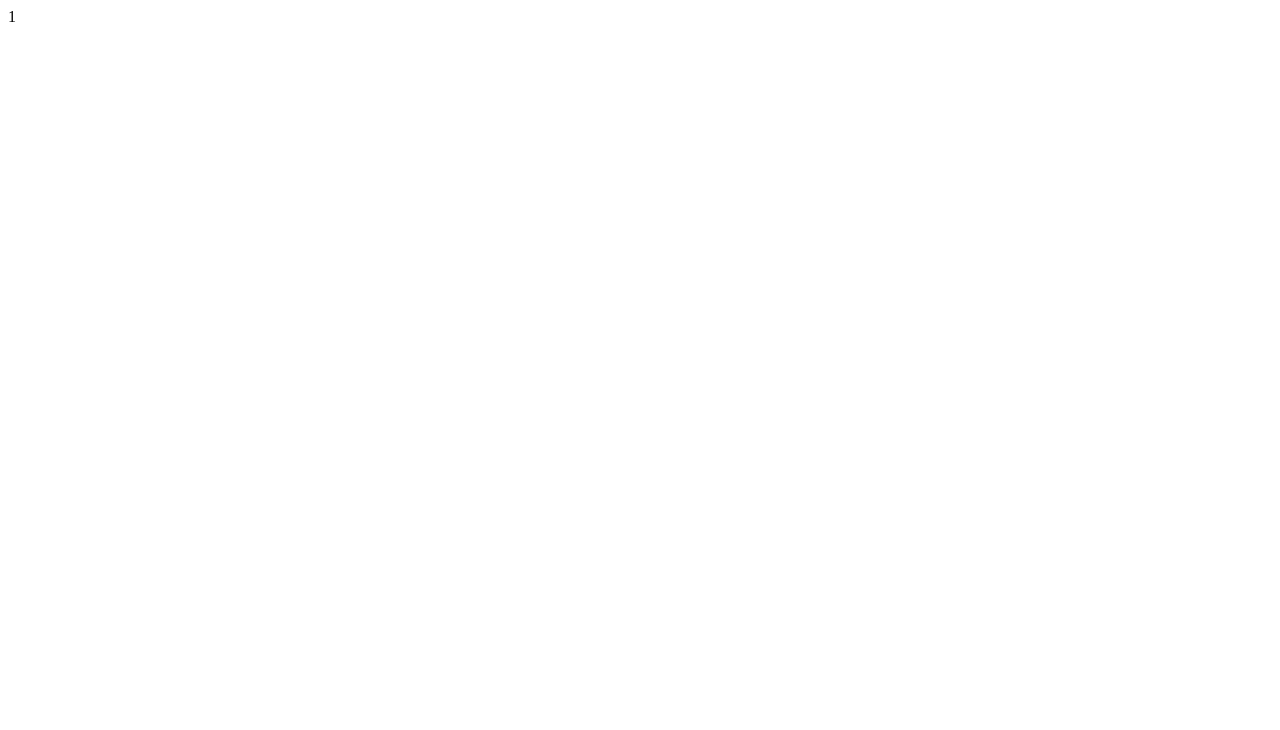
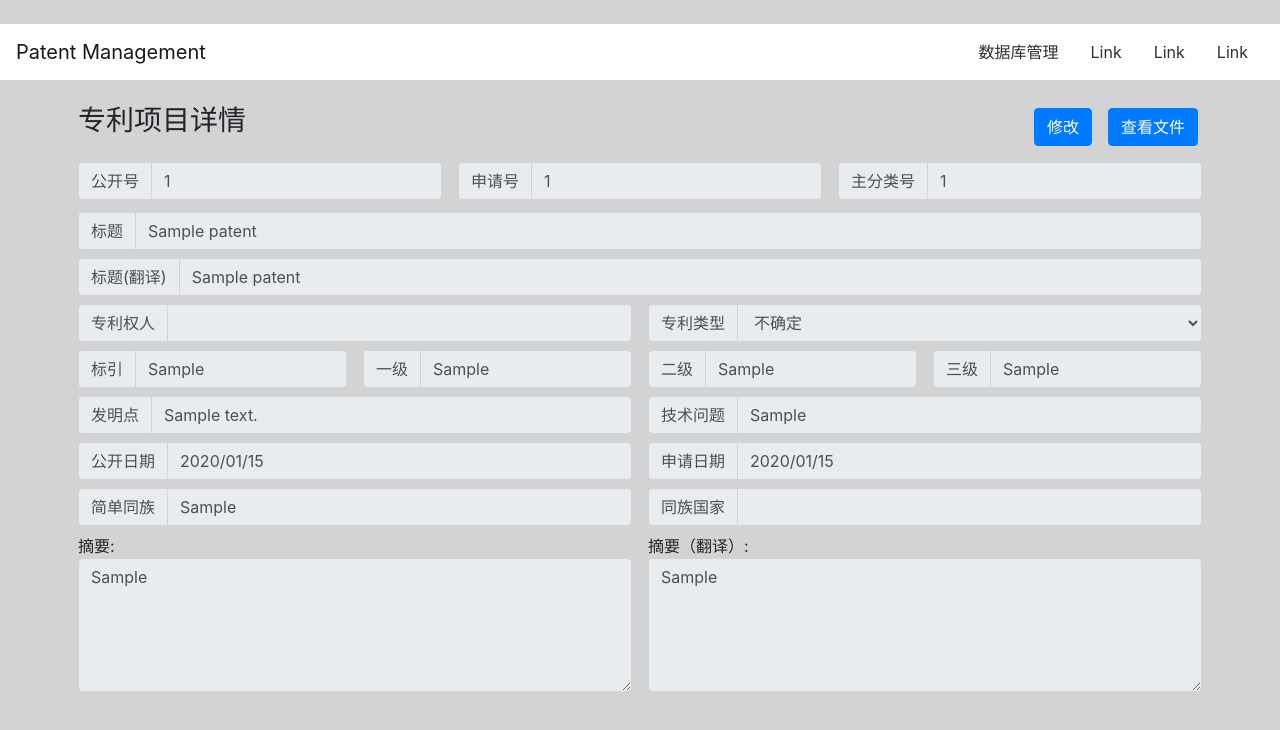
Before and after one commit to zypangpang/patent_management_system, a Django app: page /detail/?pub_id=1 in a window 1280 px wide. Before the commit the part shown is almost empty. Shown: the top 730 px of the page. Run offline with Django 3.2, Linux system fonts and the light colour scheme; tables that the repository leaves empty hold one stand-in row (values such as "Sample post"); some libraries are stand-ins or nearby versions.

Commit message:
add show detail page and change data

```diff
--- /dev/null
+++ b/main/static/main/js/detail.js
@@ -0,0 +1,9 @@
+$(function () {
+    $('#change_btn').click(function () {
+        $('input[name!="pub_id"]').removeAttr('readonly');
+        $('textarea').removeAttr('readonly');
+        $('select').removeAttr('disabled');
+        $('#submit_btn').removeAttr('hidden');
+    });
+
+});
--- /dev/null
+++ b/main/templates/main/detail.html
@@ -0,0 +1,277 @@
+<!DOCTYPE html>
+<html lang="en">
+<head>
+    <title>Bootstrap Example</title>
+    <meta charset="utf-8">
+    <meta name="viewport" content="width=device-width, initial-scale=1">
+
+    <script src="https://ajax.googleapis.com/ajax/libs/jquery/3.3.1/jquery.min.js"></script>
+  <script src="https://cdnjs.cloudflare.com/ajax/libs/popper.js/1.14.3/umd/popper.min.js"></script>
+    <link rel="stylesheet" href="https://use.fontawesome.com/releases/v5.1.0/css/all.css" integrity="sha384-lKuwvrZot6UHsBSfcMvOkWwlCMgc0TaWr+30HWe3a4ltaBwTZhyTEggF5tJv8tbt" crossorigin="anonymous">
+
+    {% load static %}
+    <link type="text/css" href="{% static "main/css/bootstrap.min.css"%}" rel="stylesheet">
+    {% load static %}
+    <script src="{% static "main/js/bootstrap.min.js" %}"></script>
+    {% load static %}
+    <script src="{% static "main/js/detail.js" %}"></script>
+    {% load static %}
+    <link type="text/css" rel="stylesheet" href="{% static "main/css/index.css" %}">
+</head>
+<body>
+<nav class="navbar navbar-expand-md bg-white navbar-light my-4 px-3 py-0">
+    <!-- Brand -->
+    <a class="navbar-brand" href="#">Patent Management</a>
+
+    <!-- Toggler/collapsibe Button -->
+    <button class="navbar-toggler" type="button" data-toggle="collapse" data-target="#collapsibleNavbar">
+        <span class="navbar-toggler-icon"></span>
+    </button>
+
+    <!-- Navbar links -->
+    <div class="collapse navbar-collapse" id="collapsibleNavbar">
+        <ul class="navbar-nav ml-auto">
+            <li class="nav-item dropdown">
+                <a class="nav-link p-3 " href="" data-toggle="dropdown">
+                    数据库管理
+                </a>
+                <div class="dropdown-menu border-0 rounded-0 m-0 py-0 ">
+                    <a class="dropdown-item px-3 py-2" href="/import/">
+                        导入
+                    </a>
+                    <a class="dropdown-item px-3 py-2" href="/add/">
+                        新增
+                    </a>
+                    <a class="dropdown-item px-3 py-2" href="/">
+                        查询
+                    </a>
+                </div>
+            </li>
+            <li class="nav-item">
+                <a class="nav-link p-3" href="#">Link</a>
+            </li>
+            <li class="nav-item">
+                <a class="nav-link p-3" href="#">Link</a>
+            </li>
+            <li class="nav-item">
+                <a class="nav-link p-3" href="#">Link</a>
+            </li>
+        </ul>
+    </div>
+</nav>
+<div class="container">
+    <div class="row">
+        <div class="col-sm-10 px-0 m-0">
+            <h3 class="mx-2 p-0">专利项目详情</h3>
+        </div>
+        <div class="col-sm-2 p-1 m-0 d-flex justify-content-end">
+            <button id="change_btn" type="button" class="btn btn-primary mx-2">修改</button>
+            <a href="{% url 'view_file' item.pub_id %}" id="view_file_btn" role="button" class="btn btn-primary mx-2">查看文件</a>
+        </div>
+    </div>
+
+    <!--<p>Three equal width columns! Try to add a new div with class="col" inside the row class - this will create four equal-width columns.</p>-->
+    <form action="" method="post" enctype="multipart/form-data">
+        {% csrf_token %}
+        <div class="row my-2">
+            <div class="col-md px-1 m-1">
+                <div class="input-group m-0">
+                    <div class="input-group-prepend">
+                        <span class="input-group-text">公开号</span>
+                    </div>
+                    <input id="pub_id_input" readonly name="pub_id" required type="text" class="form-control" value="{{  item.pub_id }}">
+                </div>
+            </div>
+            <div class="col-md px-1 m-1" >
+                <div class="input-group m-0">
+                    <div class="input-group-prepend">
+                        <span class="input-group-text">申请号</span>
+                    </div>
+                    <input name="application_id" required type="text" class="form-control"  readonly value="{{  item.application_id }}">
+                </div>
+            </div>
+            <div class="col-md px-1 m-1" >
+                <div class="input-group m-0">
+                    <div class="input-group-prepend">
+                        <span class="input-group-text">主分类号</span>
+                    </div>
+                    <input name="cat_id" required type="text" class="form-control"  readonly value="{{ item.cat_id }}">
+                </div>
+            </div>
+        </div>
+
+        <div class="row my-2">
+            <div class="col px-2">
+                <div class="input-group">
+                    <div class="input-group-prepend">
+                        <span class="input-group-text">标题</span>
+                    </div>
+                    <input name="title" required type="text" class="form-control" readonly value="{{ item.title }}">
+                </div>
+            </div>
+        </div>
+
+        <div class="row my-2">
+            <div class="col px-2">
+                <div class="input-group">
+                    <div class="input-group-prepend">
+                        <span class="input-group-text">标题(翻译)</span>
+                    </div>
+                    <input name="title_cn" required type="text" class="form-control" readonly value="{{ item.title_cn }}">
+                </div>
+            </div>
+        </div>
+
+        <div class="row my-2>">
+            <div class="col px-2" >
+                <div class="input-group m-0">
+                    <div class="input-group-prepend">
+                        <span class="input-group-text">专利权人</span>
+                    </div>
+                    <input name="applicants" required type="text" class="form-control" readonly value="{{ applicant_str }}">
+                </div>
+            </div>
+
+            <div class="col px-2" >
+                <div class="input-group">
+                    <div class="input-group-prepend">
+                        <span class="input-group-text">专利类型</span>
+                    </div>
+                    <select class="form-control" name="patent_type" disabled>
+                        {% for type in patent_types %}
+                            {% if type == item.patent_type %}
+                                <option value="{{ type }}" selected>{{ type }}</option>
+                            {% else %}
+                                <option value="{{ type }}">{{ type }}</option>
+                            {% endif %}
+                        {% endfor %}
+                    </select>
+                </div>
+            </div>
+
+        </div>
+
+        <div class="row my-2">
+            <div class="col px-2" >
+                <div class="input-group m-0">
+                    <div class="input-group-prepend">
+                        <span class="input-group-text">标引</span>
+                    </div>
+                    <input name="index" required type="text" class="form-control" readonly value="{{ item.index }}">
+                </div>
+            </div>
+            <div class="col px-2">
+                <div class="input-group m-0">
+                    <div class="input-group-prepend">
+                        <span class="input-group-text">一级</span>
+                    </div>
+                    <input name="branch1" required type="text" class="form-control" readonly value="{{ item.branch1 }}">
+                </div>
+            </div>
+            <div class="col px-2" >
+                <div class="input-group m-0">
+                    <div class="input-group-prepend">
+                        <span class="input-group-text">二级</span>
+                    </div>
+                    <input name="branch2" required type="text" class="form-control" readonly value="{{ item.branch2 }}">
+                </div>
+            </div>
+            <div class="col px-2" >
+                <div class="input-group m-0">
+                    <div class="input-group-prepend">
+                        <span class="input-group-text">三级</span>
+                    </div>
+                    <input name="branch3" required type="text" class="form-control" readonly value="{{ item.branch3 }}">
+                </div>
+            </div>
+        </div>
+
+        <div class="row my-2">
+            <div class="col px-2">
+                <div class="input-group m-0">
+                    <div class="input-group-prepend">
+                        <span class="input-group-text">发明点</span>
+                    </div>
+                    <input name="invent_desc" required type="text" class="form-control" readonly value="{{ item.invent_desc }}">
+                </div>
+            </div>
+            <div class="col px-2" >
+                <div class="input-group m-0">
+                    <div class="input-group-prepend">
+                        <span class="input-group-text">技术问题</span>
+                    </div>
+                    <input name="tech_prob" required type="text" class="form-control" readonly value="{{ item.tech_prob }}">
+                </div>
+            </div>
+        </div>
+
+
+        <div class="row my-2">
+            <div class="col px-2">
+                <div class="input-group m-0">
+                    <div class="input-group-prepend">
+                        <span class="input-group-text">公开日期</span>
+                    </div>
+                    <input name="pub_date" required type="text" class="form-control"
+                           readonly value="{{ item.pub_date|date:'Y/m/d' }}" pattern="\d{4}/\d{2}/\d{2}">
+                </div>
+            </div>
+            <div class="col px-2" >
+                <div class="input-group m-0">
+                    <div class="input-group-prepend">
+                        <span class="input-group-text">申请日期</span>
+                    </div>
+                    <input name="application_date" required type="text" class="form-control"
+                    readonly value="{{ item.application_date|date:'Y/m/d' }}" pattern="\d{4}/\d{2}/\d{2}">
+                </div>
+            </div>
+
+        </div>
+        <div class="row my-2">
+            <div class="col px-2">
+                <div class="input-group m-0">
+                    <div class="input-group-prepend">
+                        <span class="input-group-text">简单同族</span>
+                    </div>
+                    <input name="same_family_patent" required type="text" class="form-control" readonly value="{{ family_patent_str }}">
+                </div>
+            </div>
+            <div class="col px-2" >
+                <div class="input-group m-0">
+                    <div class="input-group-prepend">
+                        <span class="input-group-text">同族国家</span>
+                    </div>
+                    <input name="nations" required type="text" class="form-control" readonly value="{{ nation_str }}">
+                </div>
+            </div>
+        </div>
+
+        <div class="row my-2">
+            <div class="col px-2">
+                <!--<div class="form-group">-->
+                    <label for="abstract_area" class="p-0 m-0">摘要:</label>
+                    <textarea id="abstract_area" class="form-control" rows="5" name="abstract" readonly >{{ item.abstract }}</textarea>
+               <!-- </div>-->
+            </div>
+            <div class="col px-2">
+                <label for="abstract_cn_area" class="p-0 m-0">摘要（翻译）:</label>
+                <textarea id="abstract_cn_area" class="form-control" rows="5" name="abstract_cn" readonly>{{ item.abstract_cn }}</textarea>
+            </div>
+
+        </div>
+
+        <div class="row my-2 px-2">
+               <input type="submit" id="submit_btn" hidden class="form-control m-0">
+        </div>
+    </form>
+    <!--<form action="" method="post" enctype="multipart/form-data">
+        {% csrf_token %}
+        {{ form }}
+        <input type="text" name="same_family">
+        <input type="submit" value="提交">
+    </form>-->
+</div>
+
+
+</body>
+</html>
--- a/main/templates/main/query_result_table.html
+++ b/main/templates/main/query_result_table.html
@@ -12,7 +12,7 @@
                 {% for item in query_result %}
                     <tr>
                         {% for field in item %}
-                            <td>{{ field }}</td>
+                            <td><a class="text-black" href="{% url 'detail' %}?pub_id={{ item.2 }}">{{ field }}</a></td>
                         {% endfor %}
                     </tr>
                 {% endfor %}
--- a/main/urls.py
+++ b/main/urls.py
@@ -7,4 +7,5 @@ urlpatterns = [
     path('import/',views.import_data,name='import'),
     path('query/',views.query_data,name='query'),
     path('detail/',views.show_data,name='detail'),
+    path('file/<str:pub_id>.pdf',views.view_file,name='view_file'),
 ]
--- a/main/views.py
+++ b/main/views.py
@@ -21,20 +21,34 @@ def find(a, x):
     if i != len(a) and a[i] == x:
         return i
     raise -1
-def add_patent_from_row(row,pdf_file):
-    applicants,nations=add_applicants_and_nations(row['申请人'], row['同族国家'])
-    p=Patent(title=row['标题'],title_cn=row['标题（翻译）'],abstract=row['摘要'],
-                     abstract_cn=row['摘要（翻译）'],index=row['标引'],branch1=row['一级分支'],
-                     branch2=row['二级分支'],branch3=row['三级分支'],invent_desc=row['发明点'],
-                     tech_prob=row['技术问题'],pub_id=row['公开（公告）号'],pub_date=row['公开（公告）日'].replace('/','-'),
-                     application_id=row['申请号'],application_date=row['申请日'].replace('/','-'),
-                   patent_type=row['专利类型'],cat_id=row['主分类号'],pdf_file=pdf_file)
+def add_patent_from_row(zh_cn,row,request_files):
+    if zh_cn:
+        applicants,nations=add_applicants_and_nations(row['申请人'], row['同族国家'])
+        p=Patent(title=row['标题'],title_cn=row['标题（翻译）'],abstract=row['摘要'],
+                         abstract_cn=row['摘要（翻译）'],index=row['标引'],branch1=row['一级分支'],
+                         branch2=row['二级分支'],branch3=row['三级分支'],invent_desc=row['发明点'],
+                         tech_prob=row['技术问题'],pub_id=row['公开（公告）号'],pub_date=row['公开（公告）日'].replace('/','-'),
+                         application_id=row['申请号'],application_date=row['申请日'].replace('/','-'),
+                       patent_type=row['专利类型'],cat_id=row['主分类号'])
+    else:
+        applicants,nations=add_applicants_and_nations(row['applicants'], row['nations'])
+        p=Patent(title=row['title'],title_cn=row['title_cn'],abstract=row['abstract'],
+                         abstract_cn=row['abstract_cn'],index=row['index'],branch1=row['branch1'],
+                         branch2=row['branch2'],branch3=row['branch3'],invent_desc=row['invent_desc'],
+                         tech_prob=row['tech_prob'],pub_id=row['pub_id'],pub_date=row['pub_date'].replace('/','-'),
+                         application_id=row['application_id'],application_date=row['application_date'].replace('/','-'),
+                       patent_type=row['patent_type'],cat_id=row['cat_id'],pdf_file=request_files['pdf_file'])
+    #if request_files:
+    #    p.pdf_file=request_files['pdf_file']
     p.save()
     for applicant in applicants:
         p.applicants.add(applicant)
     for nation in nations:
         p.nations.add(nation)
-    add_same_family_patents(p,row['简单同族'])
+    if(zh_cn):
+        add_same_family_patents(p,row['简单同族'])
+    else:
+        add_same_family_patents(p,row['same_family_patent'])
 
 
 def add_patents_from_csv_and_pdfs(csv_file,pdf_files):
@@ -49,7 +63,7 @@ def add_patents_from_csv_and_pdfs(csv_file,pdf_files):
         t=find(pdf_names,pub_id+'.pdf')
         print(pdf_files[t].name)
         if t!=-1:
-            add_patent_from_row(row,pdf_files[t])
+            add_patent_from_row(True,row,pdf_files[t])
 
             ####### 此处正式应用时删除###########
             break
@@ -60,6 +74,7 @@ def add_patents_from_csv_and_pdfs(csv_file,pdf_files):
     return error_messages
 
 def add_same_family_patents(patent,same_family_str):
+
     same_family_patents=same_family_str.split(';')
     for sfpatent in same_family_patents:
         sfpatent=sfpatent.strip()
@@ -91,7 +106,7 @@ def index(request):
 def add_data(request):
     if request.method=='POST':
         #form=PatentForm(request.POST,request.FILES)
-        add_patent_from_row(request.POST,request.FILES['pdf_file'])
+        add_patent_from_row(False,request.POST,request.FILES)
         return HttpResponse("save successful")
         '''if form.is_valid():
             patent=form.save()
@@ -103,7 +118,7 @@ def add_data(request):
             print(form.errors)
             return HttpResponse("form not valid")'''
     else:
-        return render(request,'main/index.html', {'patent_types':PATENT_TYPES})
+        return render(request, 'main/add.html', {'patent_types':PATENT_TYPES})
 
 def import_data(request):
     if request.method=='POST':
@@ -153,7 +168,7 @@ def query_data(request):
             query_raw_result=query_raw_result[:100]
         query_result=[]
         for item in query_raw_result:
-            applicant_str=','.join([a.name for a in item.applicants.all()])
+            applicant_str=';'.join([a.name for a in item.applicants.all()])
             #patent_type=PATENT_TYPE_DICT_REVERSE[item.patent_type]
             query_result.append([item.title,item.title_cn,item.pub_id,item.pub_date.strftime('%Y-%m-%d'),
                                  item.application_id,item.application_date.strftime('%Y-%m-%d'),applicant_str,
@@ -173,7 +188,7 @@ def query_data(request):
         query_raw_result=Patent.objects.all()[:50]
         query_result=[]
         for item in query_raw_result:
-            applicant_str=','.join([a.name for a in item.applicants.all()])
+            applicant_str=';'.join([a.name for a in item.applicants.all()])
             #patent_type=PATENT_TYPE_DICT_REVERSE[item.patent_type]
             query_result.append([item.title,item.title_cn,item.pub_id,item.pub_date.strftime('%Y-%m-%d'),
                                  item.application_id,item.application_date.strftime('%Y-%m-%d'),applicant_str,
@@ -186,9 +201,72 @@ def query_data(request):
                                                  'show_fields':SHOW_FIELDS,
                                                  'result_count':result_count,
                                                  'query_result':query_result})
+def change_data(request):
+    pub_id=request.POST['pub_id']
+    p=Patent.objects.get(pk=pub_id)
+
+    family_patents=FamilyFatent.objects.filter(patent=p)
+    family_patents.delete()
+
+    row=request.POST
+    applicants,nations=add_applicants_and_nations(row['applicants'], row['nations'])
+
+    p.title=row['title']
+    p.title_cn=row['title_cn']
+    p.abstract=row['abstract']
+    p.abstract_cn=row['abstract_cn']
+    p.index=row['index']
+    p.branch1=row['branch1']
+    p.branch2=row['branch2']
+    p.branch3=row['branch3']
+    p.invent_desc=row['invent_desc']
+    p.tech_prob=row['tech_prob']
+    p.pub_id=row['pub_id']
+    p.pub_date=row['pub_date'].replace('/','-')
+    p.application_id=row['application_id']
+    p.application_date=row['application_date'].replace('/','-')
+    p.patent_type=row['patent_type']
+    p.cat_id=row['cat_id']
+    #if request_files:
+    #    p.pdf_file=request_files['pdf_file']
+    p.save()
+
+    p.applicants.clear()
+    p.nations.clear()
+    for applicant in applicants:
+        p.applicants.add(applicant)
+    for nation in nations:
+        p.nations.add(nation)
+
+    add_same_family_patents(p,row['same_family_patent'])
+
 
 def show_data(request):
-    return HttpResponse(request.GET['pub_id'])
+    if request.method=='POST':
+        change_data(request)
+        return HttpResponse("success")
+    else:
+        pub_id=request.GET['pub_id']
+        try:
+            patent=Patent.objects.get(pk=pub_id)
+        except Exception as e:
+            print(e)
 
+        applicant_str=';'.join([a.name for a in patent.applicants.all()])
+        nation_str=','.join([a.name for a in patent.nations.all()])
+        family_patents=FamilyFatent.objects.filter(patent=patent)
+        family_patent_str=';'.join([a.same_family_patent for a in family_patents])
+        return_dict={
+            'item':patent,
+            'applicant_str':applicant_str,
+            'nation_str':nation_str,
+            'family_patent_str':family_patent_str,
+
+            'patent_types':PATENT_TYPES,
+        }
+        return render(request,'main/detail.html',return_dict)
+
+def view_file(request,pub_id):
+    return HttpResponse(pub_id)
 
 # Create your views here.
```
Also changed, not shown: main/templates/main/add.html (renamed from main/templates/main/index.html, +27 -18 lines).
